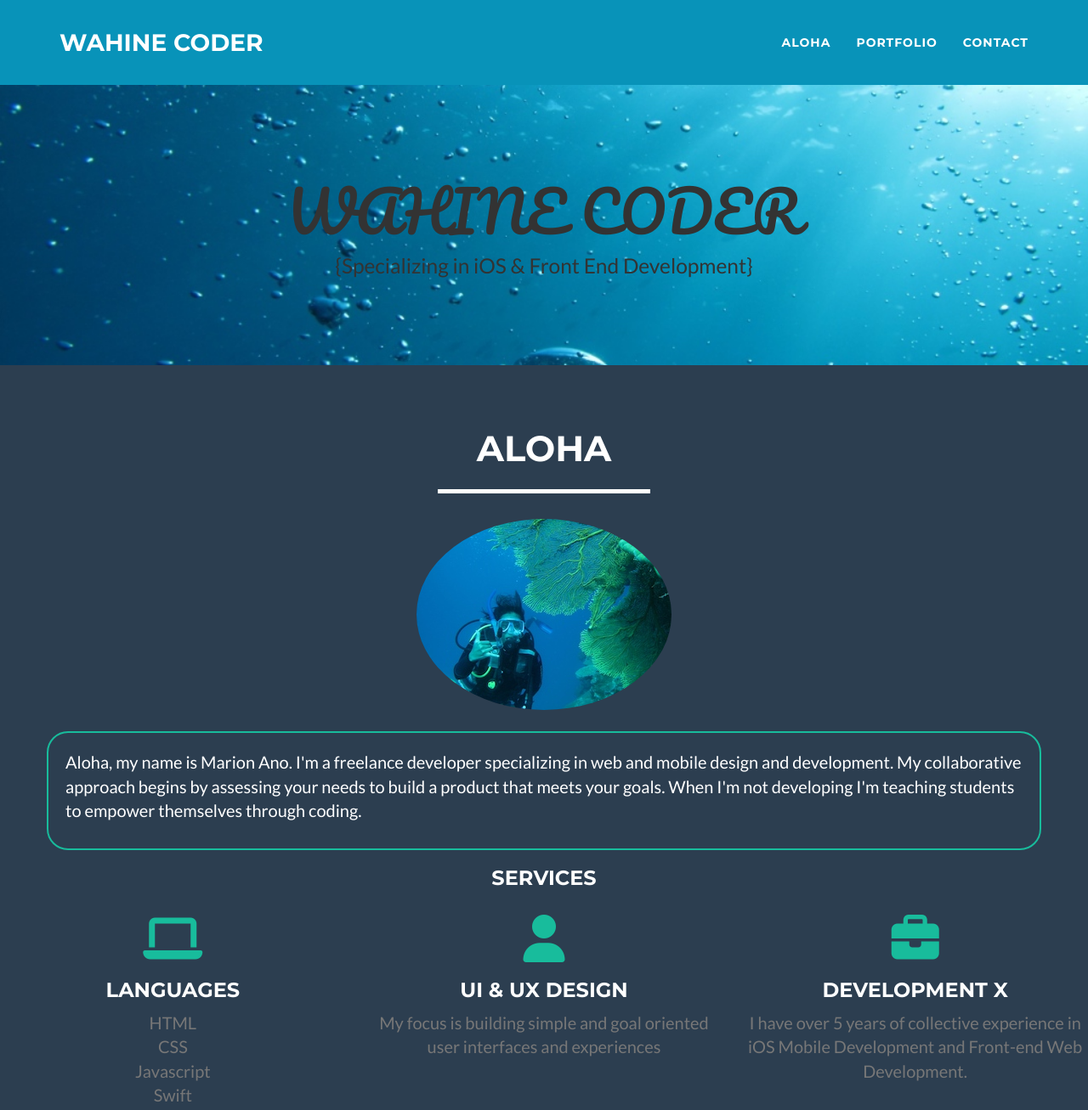
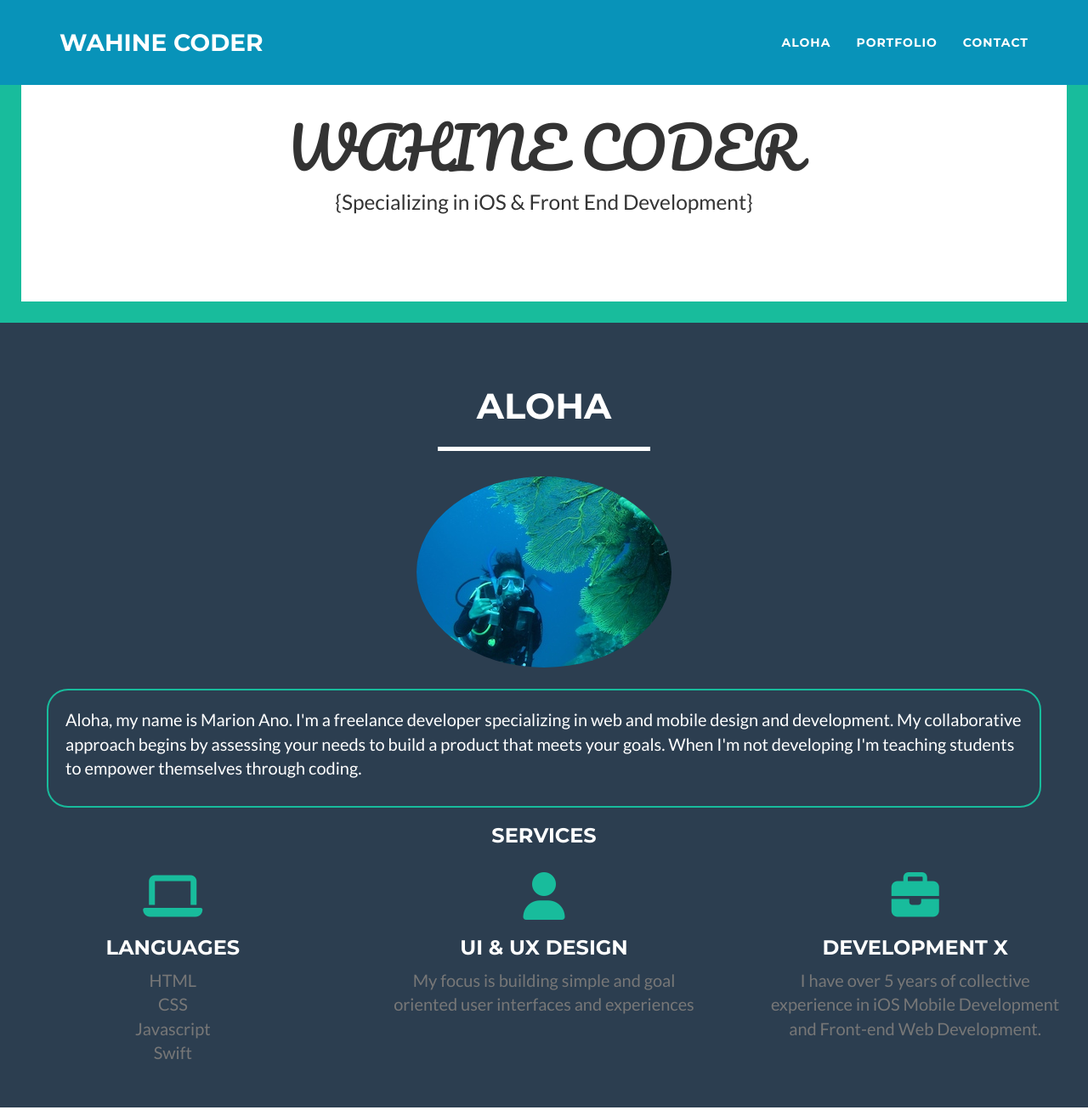
Before and after one commit to wahinecoder/wahinecoder.github.io, a plain HTML site: page index.html in a window 1280 px wide. Shown: the top 1307 px of the page at 85% size. Drawn offline with nearby package versions, Linux system fonts and the light colour scheme.

Commit message:
removed header image

```diff
--- a/index.html
+++ b/index.html
@@ -122,7 +122,7 @@
 
 
             <div class="row">
-                <div class="col-lg-4 col-md-6 text-center">
+                <div class="col-md-4 col-md-4 text-center">
                     <div class="service-box">
                         <i class="fa fa-4x fa-laptop text-primary sr-icons"></i>
                         <h3>Languages</h3>
@@ -132,14 +132,14 @@
                         Swift<br></p>
                     </div>
                 </div>
-                <div class="col-lg-4 col-md-6 text-center">
+                <div class="col-md-4 col-md-4 text-center">
                     <div class="service-box">
                         <i class="fa fa-4x fa-user text-primary sr-icons"></i>
                         <h3>UI & UX Design</h3>
                         <p class="text-muted">My focus is building simple and goal oriented user interfaces and experiences</p>
                     </div>
                 </div>
-                <div class="col-lg-4 col-md-6 text-center">
+                <div class="col-md-4 col-md-4 text-center">
                     <div class="service-box">
                         <i class="fa fa-4x fa-briefcase text-primary sr-icons"></i>
                         <h3>Development X</h3>
--- a/style.css
+++ b/style.css
@@ -71,6 +71,7 @@ hr.star-primary:after {
 
 header {
   text-align: center;
+    border: 25px solid #18BC9C;
 /*changes background color in the header section
 background: transparent;
      background-repeat: no-repeat;
@@ -78,14 +79,14 @@ background: transparent;
 background-image: url("assets/Section1-Background.jpg");
   color: transparent;*/
 
-    background: url("assets/Section1-BackgroundTwo.jpg") no-repeat center center fixed;
+    /*background: url("assets/Section1-BackgroundTwo.jpg") no-repeat center center fixed;*/
   -webkit-background-size: cover;
   -moz-background-size: cover;
   -o-background-size: cover;
   background-size: cover;
 }
 header .container {
-  padding-top: 100px;
+  padding-top: 50px;
   padding-bottom: 50px;
 }
 header img {
@@ -106,7 +107,7 @@ header .intro-text .skills {
 }
 @media (min-width: 768px) {
   header .container {
-    padding-top: 200px;
+    padding-top: 100px;
     padding-bottom: 100px;
   }
   header .intro-text .name {
@@ -550,11 +551,11 @@ p.testimonial {
 /*service boxes*/
 .service-box {
   max-width: 400px;
-  margin: 50px auto 0;
+  margin: 50px 10px 0;
 }
 @media (min-width: 992px) {
   .service-box {
-    margin: 20px auto 0;
+    margin: 20px 20px 0;
   }
 }
 .service-box p {
```
